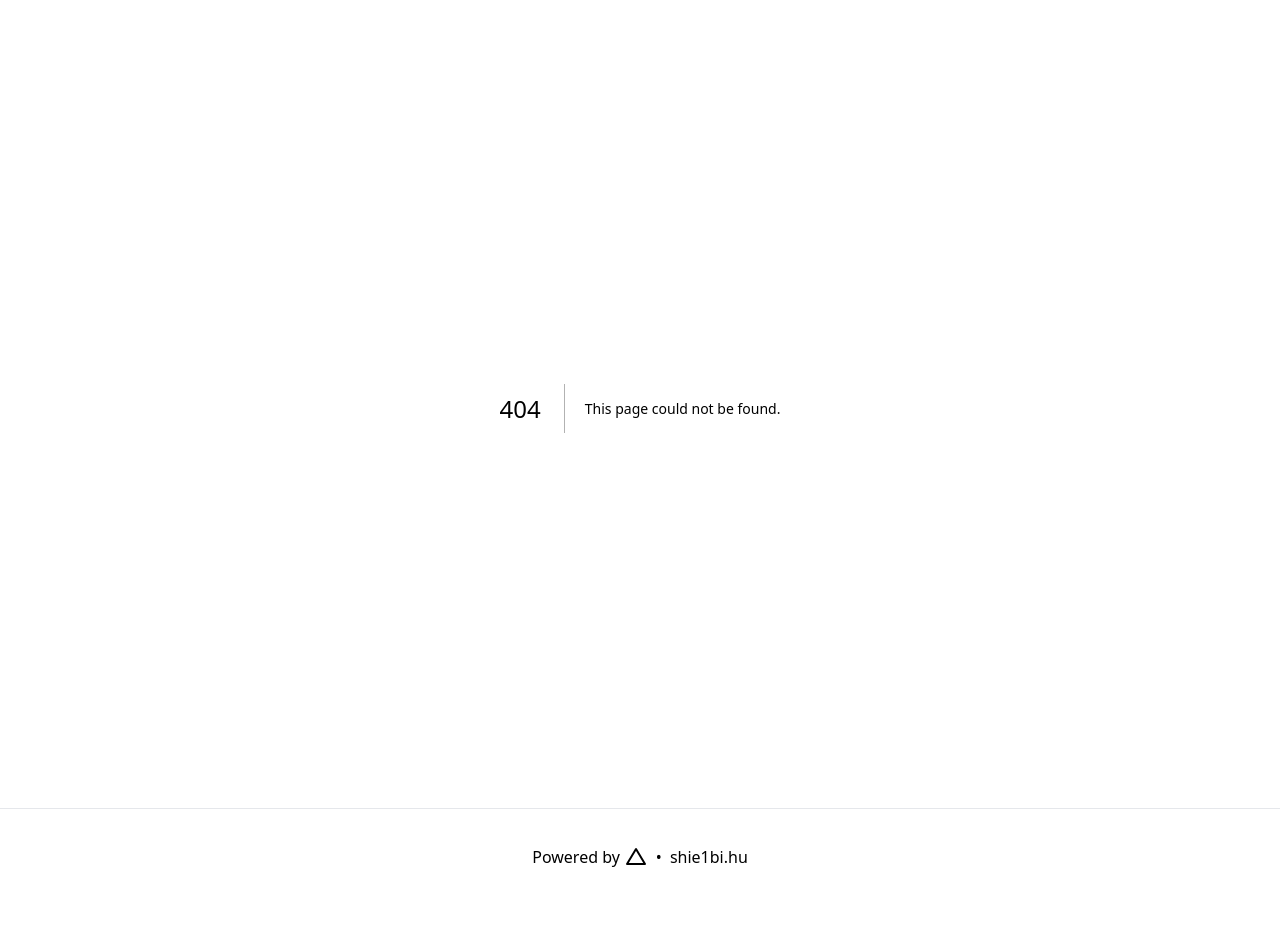
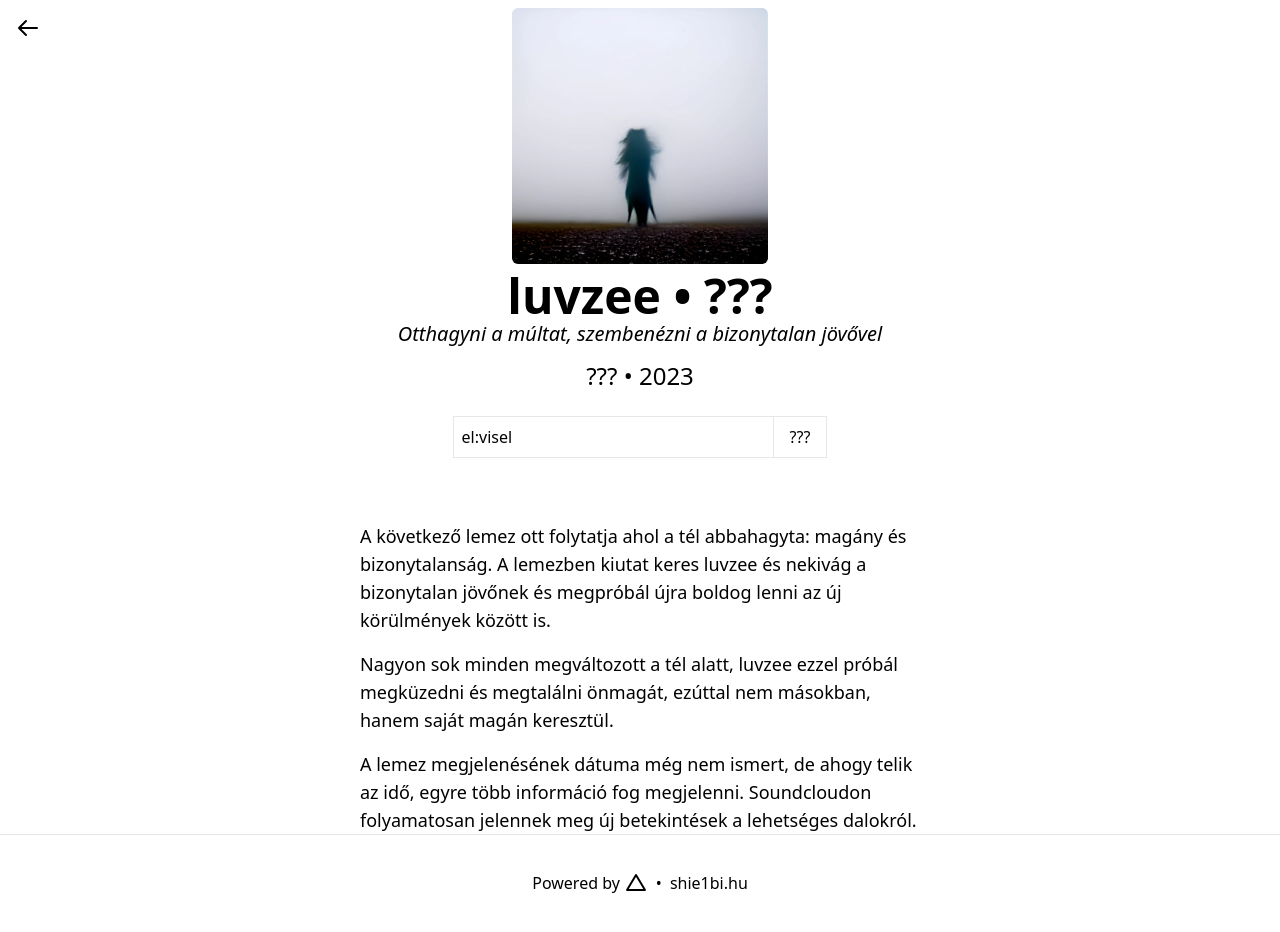
Before and after one commit to shie1/luvzee, a Next.js app: page /releases/preview in a window 1280 px wide. Before the commit this address had no page. Shown: the top 932 px of the page. Built offline with nearby package versions, Linux system fonts and the light colour scheme.

Commit message:
added release preview

```diff
--- a/pages/index.tsx
+++ b/pages/index.tsx
@@ -2,7 +2,7 @@ import { TablerIcon, IconBrandSpotify, IconBrandApple, IconBrandSoundcloud, Icon
 import type { NextPage } from "next";
 import Head from "next/head";
 import Image from "next/image";
-import { createElement } from "react";
+import { createElement, useEffect, useState } from "react";
 import Link from "next/link"
 
 type SocialLink = { label: string, icon: TablerIcon, href: string }
@@ -66,7 +66,26 @@ const releases: Array<Release> = [
   },
 ]
 
+const releasePreviewAvailable = true
+
 const Home: NextPage = () => {
+  const [prTitle, setPrTitle] = useState("luvzeenextrelease")
+  const [prTracks, setPrTracks] = useState("5")
+
+  useEffect(() => {
+    const interval = setInterval(() => {
+      //Shuffle characters of prTitle
+      const shuffled = prTitle.split("").sort(() => 0.5 - Math.random()).join("")
+
+      //random number beetween 5 and 9 for prTracks
+      requestAnimationFrame(() => {
+        setPrTitle(shuffled)
+        setPrTracks(Math.floor(Math.random() * 5 + 5).toString())
+      })
+    }, 2)
+    return () => clearInterval(interval)
+  }, [])
+
   return (<>
     <Head>
       {/* HTML Meta Tags */}
@@ -113,7 +132,15 @@ const Home: NextPage = () => {
       <hr className="w-[65vw] my-6 border-gray-300" />
       {/* Map all releases into grid of cards, center items horizontally */}
       <div className="grid grid-cols-1 gap-6 sm:grid-cols-2 lg:grid-cols-3 justify-items-center">
-        {releases.map(({ title, type, year, cover, href, tracks }) => (
+        {releasePreviewAvailable && <Link
+          href="/releases/preview"
+          className="flex flex-col items-center p-6 text-left border border-zinc-300 w-80 rounded-xl hover:text-blue-600 focus:text-blue-600 hover:border-zinc-400"
+        >
+          <Image width={500} height={500} draggable="false" src="/img/preview-cover.jpg" alt="Preview" className="w-64 rounded-md" />
+          <h3 className="inline-block mt-4 text-2xl font-bold">{prTitle}</h3>
+          <p className="inline-block mt-1 text-xl">???? • {prTracks} dal • {(new Date()).getFullYear()}</p>
+        </Link>}
+        {releases.reverse().map(({ title, type, year, cover, href, tracks }) => (
           <Link
             key={title}
             href={href}
--- /dev/null
+++ b/pages/releases/preview.tsx
@@ -0,0 +1,106 @@
+import { IconBrandApple, IconBrandSpotify, IconBrandTidal, IconBrandYoutube } from "@tabler/icons";
+import type { NextPage } from "next";
+import Head from "next/head";
+import Image from "next/image"
+import Link from "next/link";
+import { createElement } from "react";
+
+const releaseDetails = {
+    title: "???",
+    type: "???",
+    year: 2023,
+    cover: "/img/preview-cover.jpg",
+    tracks: [
+        {
+            title: "el:visel",
+            duration: "???"
+        }
+    ],
+    listenUrls: []
+}
+
+const Tel: NextPage = () => {
+    return (<>
+        <Head>
+            {/* HTML Meta Tags */}
+            <title>luvzee • következő lemez</title>
+            <meta name="description" content='Otthagyni a múltat, szembenézni a bizonytalan jövővel' />
+            {/* Facebook Meta Tags */}
+            <meta property="og:url" content="https://luvzee.shie1bi.hu/releases/preview" />
+            <meta property="og:type" content="website" />
+            <meta property="og:title" content="Betekintés luvzee következő lemezébe" />
+            <meta property="og:description" content='Otthagyni a múltat, szembenézni a bizonytalan jövővel' />
+            <meta property="og:image" content="/img/preview-cover.jpg" />
+            {/* Twitter Meta Tags */}
+            <meta name="twitter:card" content="summary_large_image" />
+            <meta property="twitter:domain" content="luvzee.shie1bi.hu" />
+            <meta property="twitter:url" content="https://luvzee.shie1bi.hu/releases/preview" />
+            <meta name="twitter:title" content="Betekintés luvzee következő lemezébe" />
+            <meta name="twitter:description" content='Otthagyni a múltat, szembenézni a bizonytalan jövővel' />
+            <meta name="twitter:image" content="/img/preview-cover.jpg" />
+            {/* Meta Tags Generated via https://www.opengraph.xyz */}
+        </Head>
+        {/* Let the user navigate back */}
+        <div className="fixed top-0 left-0 p-4">
+            <Link href="/">
+                <svg xmlns="http://www.w3.org/2000/svg" className="h-6 w-6" fill="none" viewBox="0 0 24 24" stroke="currentColor">
+                    <path strokeLinecap="round" strokeLinejoin="round" strokeWidth={2} d="M10 19l-7-7m0 0l7-7m-7 7h18" />
+                </svg>
+            </Link>
+        </div>
+        <main className="flex flex-col items-center justify-center w-[100vw] flex-1 px-20 text-center">
+            <Image width={500} height={500} draggable="false" src={releaseDetails.cover} alt={releaseDetails.title} className="w-64 rounded-md" />
+            <h1 className="text-5xl font-bold mt-2">
+                luvzee • {releaseDetails.title}
+            </h1>
+            <h2 className="text-xl font-light italic">
+                Otthagyni a múltat, szembenézni a bizonytalan jövővel
+            </h2>
+            <p className="mt-3 text-2xl">
+                {releaseDetails.type} • {releaseDetails.year}
+            </p>
+            {/* map listenurls into grid of 4 icons */}
+            {!releaseDetails.listenUrls.length ? <></> : <div className="grid grid-cols-4 gap-4 mt-2">
+                {releaseDetails.listenUrls.map((listenUrl: any, index) => (
+                    <a
+                        key={index}
+                        href={listenUrl.href}
+                        target="_blank"
+                        rel="noopener noreferrer external"
+                    >
+                        {createElement(listenUrl.icon, {
+                            className: "h-8 w-8",
+                            strokeWidth: 1.2
+                        })}
+                        <span className="sr-only">{listenUrl.label}</span>
+                    </a>
+                ))}
+            </div>}
+            {/* map the tracklist into a table */}
+            {!releaseDetails.tracks.length ? <></> : <table className="table-auto my-6">
+                <tbody>
+                    {releaseDetails.tracks.map((track: any, index) => (
+                        <tr key={index}>
+                            <td className="border px-4 w-80 pl-2 text-left">{track.title}</td>
+                            <td className="border px-4 py-2">{track.duration}</td>
+                        </tr>
+                    ))}
+                </tbody>
+            </table>}
+            {/* Make a left aligned text section  */}
+            <div className="mt-10 text-left lg:w-1/2">
+                <p className="text-lg">
+                    A következő lemez ott folytatja ahol a tél abbahagyta: magány és bizonytalanság. A lemezben kiutat keres luvzee és nekivág a bizonytalan jövőnek és megpróbál újra boldog lenni az új körülmények között is.
+                </p>
+                <p className="text-lg mt-4">
+                    Nagyon sok minden megváltozott a tél alatt, luvzee ezzel próbál megküzedni és megtalálni önmagát, ezúttal nem másokban, hanem saját magán keresztül.
+                </p>
+                <p className="text-lg mt-4">
+                    A lemez megjelenésének dátuma még nem ismert, de ahogy telik az idő, egyre több információ fog megjelenni. Soundcloudon folyamatosan jelennek meg új betekintések a lehetséges dalokról.
+                </p>
+            </div>
+        </main>
+    </>);
+};
+
+export default Tel;
```
Also changed, not shown: public/img/preview-cover.jpg (added).
